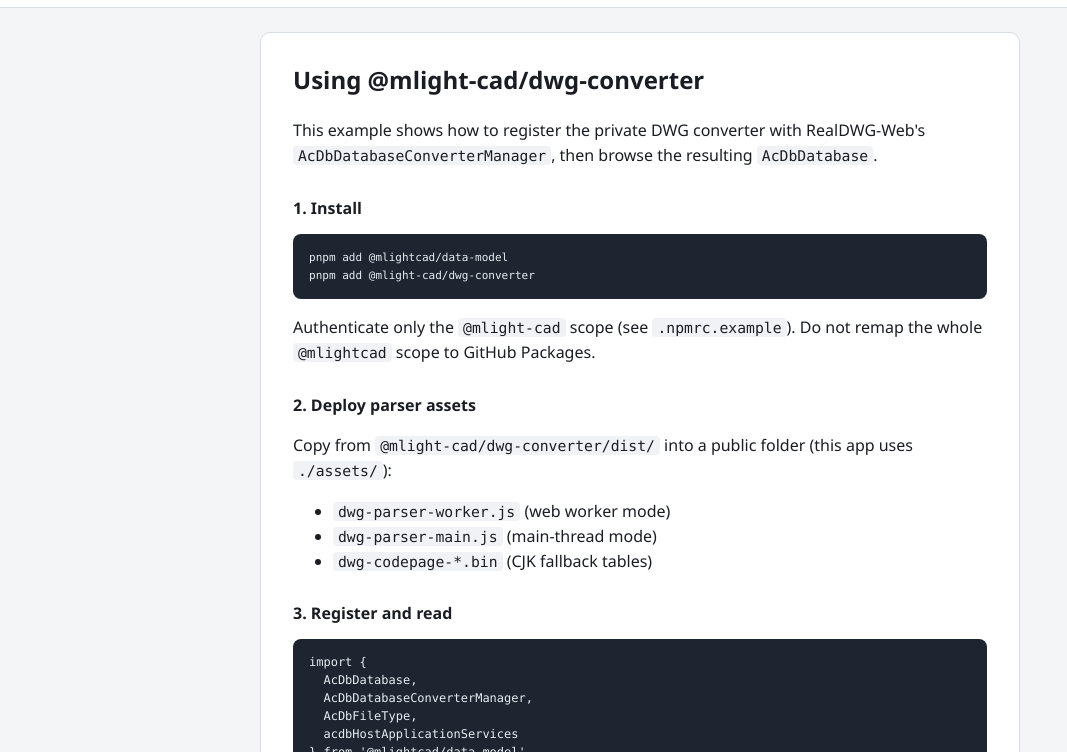
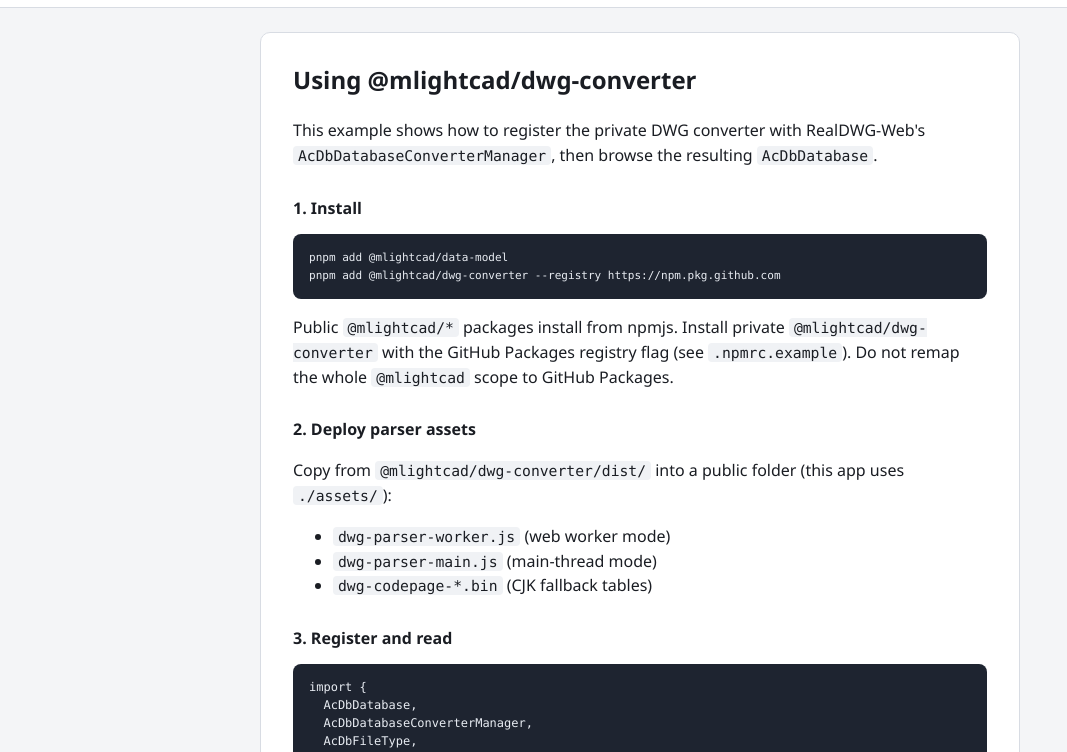
Before and after one commit to mlightcad/realdwg-web-example, a website built with Vite: page guide.html in a window 1280 px wide. Shown: the part 48-800 px from the top of the page, without its empty margins (0-1067 px from the left). Built offline with nearby package versions, Linux system fonts and the light colour scheme.

Commit message:
feat: migrate to @mlightcad/dwg-converter and upgrade to 1.14.14 (#7)

```diff
--- a/guide.html
+++ b/guide.html
@@ -19,7 +19,7 @@
 
     <main class="guide-root">
       <article class="guide">
-        <h1>Using @mlight-cad/dwg-converter</h1>
+        <h1>Using @mlightcad/dwg-converter</h1>
         <p>
           This example shows how to register the private DWG converter with
           RealDWG-Web's <code>AcDbDatabaseConverterManager</code>, then browse
@@ -28,16 +28,17 @@
 
         <h2>1. Install</h2>
         <pre class="code-block"><code>pnpm add @mlightcad/data-model
-pnpm add @mlight-cad/dwg-converter</code></pre>
+pnpm add @mlightcad/dwg-converter --registry https://npm.pkg.github.com</code></pre>
         <p>
-          Authenticate only the <code>@mlight-cad</code> scope (see
-          <code>.npmrc.example</code>). Do not remap the whole
+          Public <code>@mlightcad/*</code> packages install from npmjs. Install
+          private <code>@mlightcad/dwg-converter</code> with the GitHub Packages
+          registry flag (see <code>.npmrc.example</code>). Do not remap the whole
           <code>@mlightcad</code> scope to GitHub Packages.
         </p>
 
         <h2>2. Deploy parser assets</h2>
         <p>
-          Copy from <code>@mlight-cad/dwg-converter/dist/</code> into a public
+          Copy from <code>@mlightcad/dwg-converter/dist/</code> into a public
           folder (this app uses <code>./assets/</code>):
         </p>
         <ul>
@@ -73,7 +74,7 @@
             example uses <code>vite-plugin-static-copy</code>).
           </li>
           <li>
-            Exclude <code>@mlight-cad/dwg-converter</code> from
+            Exclude <code>@mlightcad/dwg-converter</code> from
             <code>optimizeDeps</code> so main-thread
             <code>dwg-parser-main.js</code> loads as a sibling of the converter
             in <code>pnpm dev</code>.
--- a/package.json
+++ b/package.json
@@ -5,7 +5,7 @@
   "license": "MIT",
   "type": "module",
   "packageManager": "pnpm@10.33.4",
-  "description": "RealDWG-Web SDK demo and DWG/DXF database viewer using the private @mlight-cad/dwg-converter",
+  "description": "RealDWG-Web SDK demo and DWG/DXF database viewer using the private @mlightcad/dwg-converter",
   "scripts": {
     "dev": "vite",
     "build": "tsc && vite build",
@@ -13,8 +13,8 @@
     "use-local-deps": "node tools/use-local-deps.mjs"
   },
   "dependencies": {
-    "@mlight-cad/dwg-converter": "^1.14.8",
-    "@mlightcad/data-model": "^1.14.8"
+    "@mlightcad/data-model": "^1.14.14",
+    "@mlightcad/dwg-converter": "^1.14.14"
   },
   "devDependencies": {
     "typescript": "^5.5.2",
--- a/src/guideSnippets.ts
+++ b/src/guideSnippets.ts
@@ -4,7 +4,7 @@
   AcDbFileType,
   acdbHostApplicationServices
 } from '@mlightcad/data-model'
-import { AcDbDwgConverter } from '@mlight-cad/dwg-converter'
+import { AcDbDwgConverter } from '@mlightcad/dwg-converter'
 
 const converter = new AcDbDwgConverter({
   parserWorkerUrl: '${import.meta.env.BASE_URL}assets/dwg-parser-worker.js',
--- a/src/openDrawing.ts
+++ b/src/openDrawing.ts
@@ -5,7 +5,7 @@
   acdbHostApplicationServices,
   AcDbOpenDatabaseOptions
 } from '@mlightcad/data-model'
-import { AcDbDwgConverter } from '@mlight-cad/dwg-converter'
+import { AcDbDwgConverter } from '@mlightcad/dwg-converter'
 
 /** Where DWG parsing runs. DXF always uses the native main-thread converter. */
 export type DwgParseMode = 'worker' | 'main'
--- a/tools/use-local-deps.mjs
+++ b/tools/use-local-deps.mjs
@@ -8,7 +8,7 @@
 const viteConfigPath = join(root, 'vite.config.ts')
 
 const LOCAL_DEPS = {
-  '@mlight-cad/dwg-converter': '../realdwg-web/packages/dwg-converter',
+  '@mlightcad/dwg-converter': '../realdwg-web/packages/dwg-converter',
   '@mlightcad/data-model': '../realdwg-web/packages/data-model',
 }
 
@@ -128,10 +128,10 @@
   }
 
   const parserMainCopySrc =
-    './node_modules/@mlight-cad/dwg-converter/dist/dwg-parser-main.js'
+    './node_modules/@mlightcad/dwg-converter/dist/dwg-parser-main.js'
   if (!source.includes(parserMainCopySrc)) {
     const workerRe =
-      /(\{\s*src:\s*(['"])\.\/node_modules\/@mlight-cad\/dwg-converter\/dist\/\*-worker\.js\2,\s*dest:\s*(['"])assets\3\s*\},)/
+      /(\{\s*src:\s*(['"])\.\/node_modules\/@mlightcad\/dwg-converter\/dist\/\*-worker\.js\2,\s*dest:\s*(['"])assets\3\s*\},)/
     if (!workerRe.test(source)) {
       console.error(
         'vite.config.ts: expected worker static-copy target; skip dwg-parser-main.js'
--- a/vite.config.ts
+++ b/vite.config.ts
@@ -27,7 +27,7 @@
     // `new URL('./dwg-parser-main.js', import.meta.url)` resolves next to
     // dist/dwg-converter.js. Prebundling into .vite/deps breaks that sibling
     // import (main-thread parse fails in `pnpm dev` only).
-    exclude: ['@mlight-cad/dwg-converter']
+    exclude: ['@mlightcad/dwg-converter']
   },
   build: {
     rollupOptions: {
@@ -41,16 +41,16 @@
     viteStaticCopy({
       targets: [
         {
-          src: './node_modules/@mlight-cad/dwg-converter/dist/*-worker.js',
+          src: './node_modules/@mlightcad/dwg-converter/dist/*-worker.js',
           dest: 'assets'
         },
         {
           // Bundled app chunks resolve this as a sibling of import.meta.url.
-          src: './node_modules/@mlight-cad/dwg-converter/dist/dwg-parser-main.js',
+          src: './node_modules/@mlightcad/dwg-converter/dist/dwg-parser-main.js',
           dest: 'assets'
         },
         {
-          src: './node_modules/@mlight-cad/dwg-converter/dist/dwg-codepage-*.bin',
+          src: './node_modules/@mlightcad/dwg-converter/dist/dwg-codepage-*.bin',
           dest: 'assets'
         }
       ]
```
Also changed, not shown: README.md, pnpm-lock.yaml, 3 other files.
